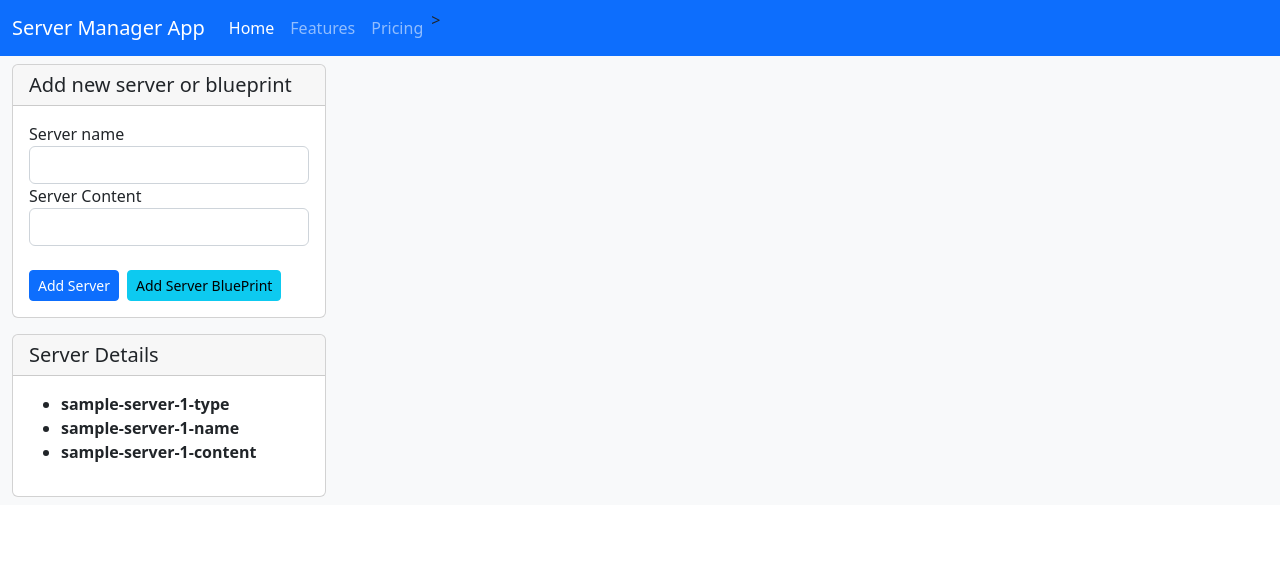
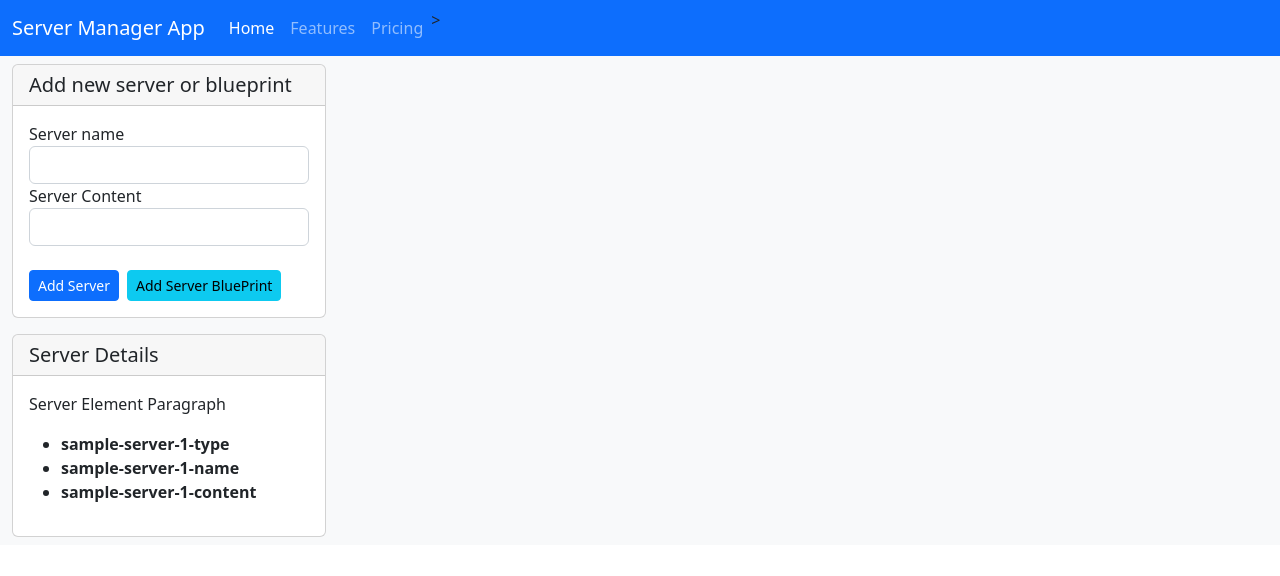
Before and after one commit to ranjitmane48/Angular, an Angular app in the folder Projects/Playground/Udemy/hello-world/: page / in a window 1280 px wide. Shown: the top 576 px of the page. Built offline with nearby package versions, Linux system fonts and the light colour scheme.

Commit message:
[hello-world]: ContentChild and DOM access

```diff
--- a/Projects/Playground/Udemy/hello-world/src/app/app.component.html
+++ b/Projects/Playground/Udemy/hello-world/src/app/app.component.html
@@ -38,6 +38,8 @@
       <app-server-element
         *ngFor="let serverElement of serverElements"
         [serverInputElement]="serverElement">
+
+        <p #contentParagraph> Server Element Paragraph </p>
         <ul>
           <li>
             <span class="card-text me-2 fw-semibold">
--- a/Projects/Playground/Udemy/hello-world/src/app/server-element/server-element.component.ts
+++ b/Projects/Playground/Udemy/hello-world/src/app/server-element/server-element.component.ts
@@ -10,7 +10,8 @@ import { Component,
   AfterViewChecked,
   OnDestroy,
   ViewChild,
-  ElementRef
+  ElementRef,
+  ContentChild
 } from '@angular/core';
 
 @Component({
@@ -35,6 +36,10 @@ export class ServerElementComponent implements
   @ViewChild('heading')
   header: ElementRef | undefined;
 
+  @ContentChild("contentParagraph")
+  paragraph: ElementRef | undefined;
+
+
   constructor() {
     console.log("constructor is called!");
   }
@@ -42,6 +47,7 @@ export class ServerElementComponent implements
   ngOnInit() {
     console.log("ngOnInit is called!");
     console.log("Text Content " + this.header?.nativeElement.textContent);
+    console.log("Text Content of the paragraph " + this.paragraph?.nativeElement.textContent);
   }
 
   ngOnChanges(changes: SimpleChanges): void {
@@ -59,11 +65,13 @@ export class ServerElementComponent implements
 
   ngAfterContentChecked(): void {
      console.log("ngAfterContentChecked is called");
+     console.log("Paragraph " + this.paragraph);
   }
 
   ngAfterViewInit(): void {
      console.log("ngAfterViewInit is called");
      console.log("Text Content " + this.header?.nativeElement.textContent);
+      console.log("Text Content of the paragraph " + this.paragraph?.nativeElement.textContent);
   }
 
   ngAfterViewChecked(): void {
```
